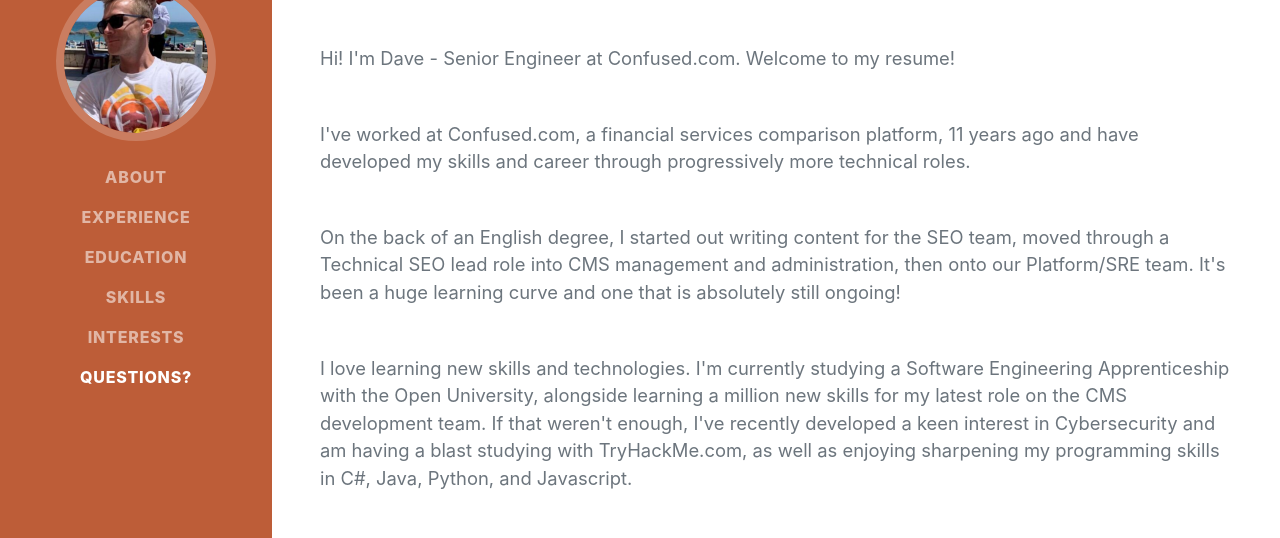
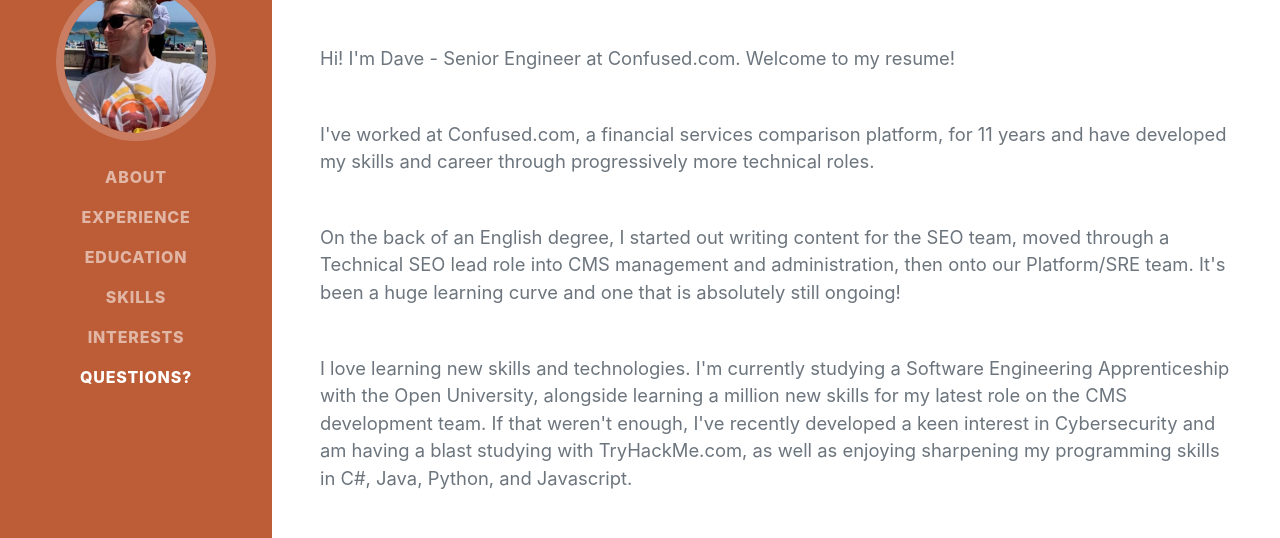
Before and after one commit to DaveRends/DaveRendellPersonlSite, a plain HTML site: page index.html in a window 1280 px wide. Shown: the part 215-753 px from the top of the page. Drawn offline with nearby package versions, Linux system fonts and the light colour scheme; a web font is replaced by a local one.

Commit message:
Another typo

```diff
--- a/index.html
+++ b/index.html
@@ -48,7 +48,7 @@
                         <a href="mailto:dairendell@gmail.com">dairendell@gmail.com</a>
                     </div>
                     <p class="lead mb-5">Hi! I'm Dave - Senior Engineer at Confused.com. Welcome to my resume!</p>
-                    <p class="lead mb-5">I've worked at Confused.com, a financial services comparison platform, 11 years ago and have developed my skills and career through progressively more technical roles.</p>
+                    <p class="lead mb-5">I've worked at Confused.com, a financial services comparison platform, for 11 years and have developed my skills and career through progressively more technical roles.</p>
                     <p class="lead mb-5">On the back of an English degree, I started out writing content for the SEO team, moved through a Technical SEO lead role into CMS management and administration, then onto our Platform/SRE team. It's been a huge learning curve and one that is absolutely still ongoing!</p>
                     <p class="lead mb-5">I love learning new skills and technologies. I'm currently studying a Software Engineering Apprenticeship with the Open University, alongside learning a million new skills for my latest role on the CMS development team. If that weren't enough, I've recently developed a keen interest in Cybersecurity and am having a blast studying with TryHackMe.com, as well as enjoying sharpening my programming skills in C#, Java, Python, and Javascript.</p>
                     <p class="lead mb-5">I'm an enthusiastic and sociable team player. I love what I do, enjoy challenging myself, and more than anything want to be a positive presence in my workplace and to everyone around me. I believe that people who like what they do, do it better! Read on or contact me for more info and have a great day!</p>
```
